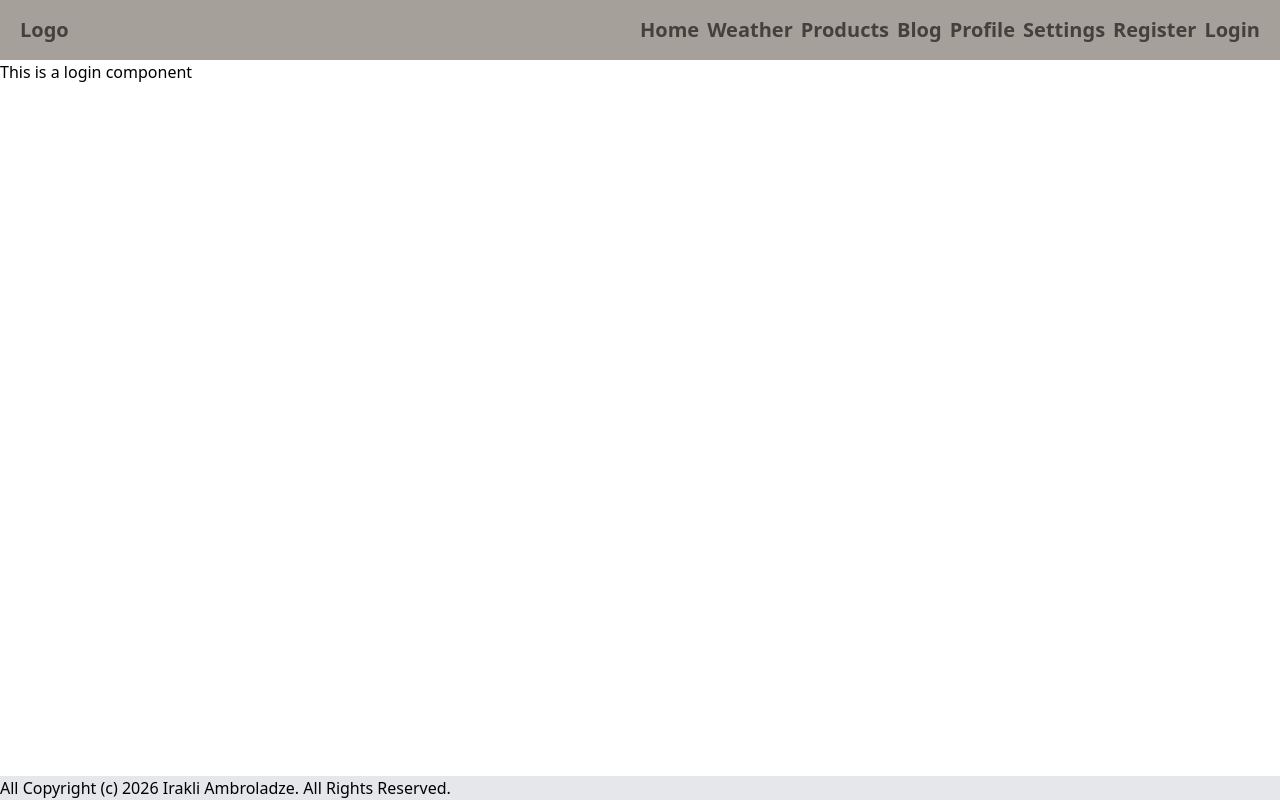
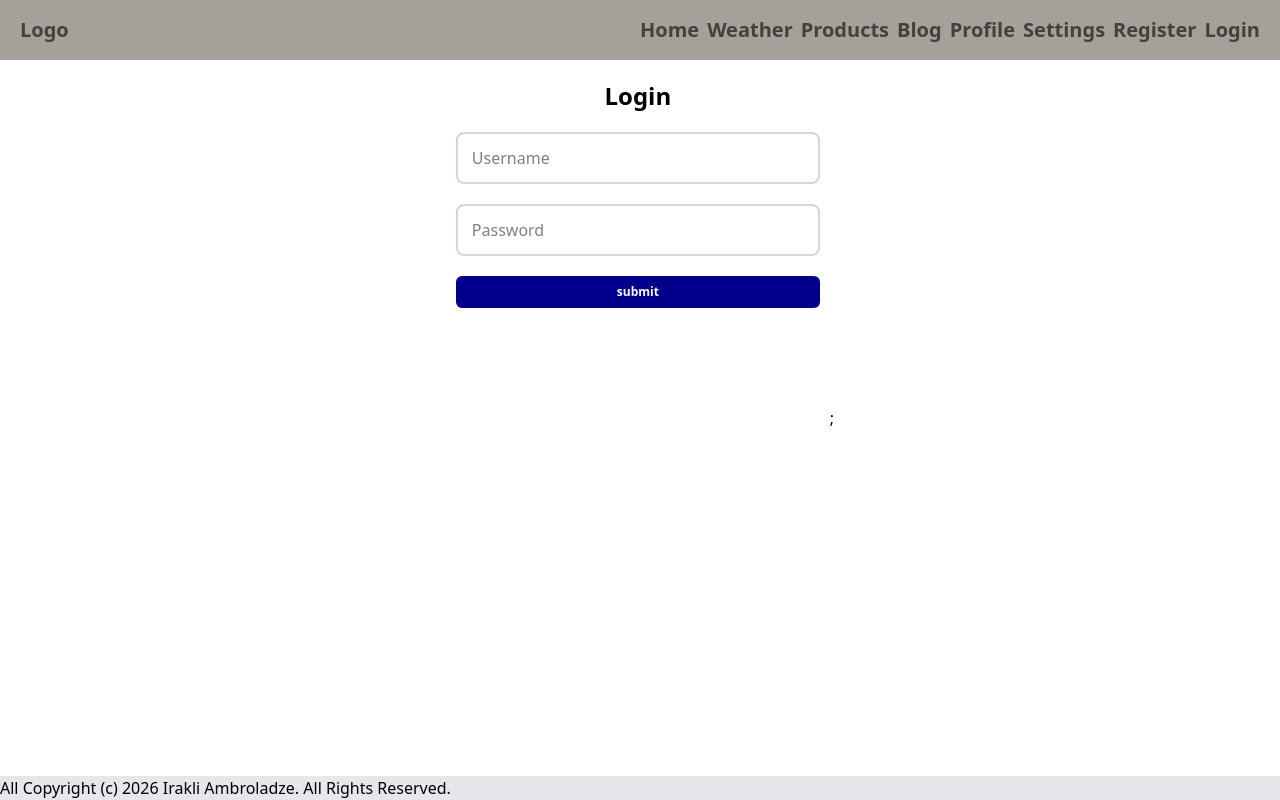
Before and after one commit to IrakliAmbroladze/react-geolab, a React (Vite) app: page /login in a window 1280 px wide. Built offline with nearby package versions, Linux system fonts and the light colour scheme.

Commit message:
feat(Login): added username and password inputs for Login form

```diff
--- /dev/null
+++ b/src/components/Form.jsx
@@ -0,0 +1,33 @@
+import { Loader } from "lucide-react";
+import { Button } from "./Button";
+
+export const Form = ({
+  title,
+  onSubmit,
+  children,
+  isValid = true,
+  isSubmitting = false,
+  hasSubmitButton = false,
+}) => {
+  return (
+    <div className="max-w-96 w-full h-full px-2.5">
+      <h1 className="text-center text-2xl font-bold my-5">{title}</h1>
+      <form onSubmit={onSubmit} className="flex flex-col gap-5 mb-5">
+        {children}
+        {hasSubmitButton && (
+          <Button
+            type="submit"
+            textContent={
+              isSubmitting ? (
+                <Loader strokeWidth={1.5} size={16} className="m-auto" />
+              ) : (
+                "submit"
+              )
+            }
+            disabled={!isValid || isSubmitting}
+          />
+        )}
+      </form>
+    </div>
+  );
+};
--- a/src/components/Input.jsx
+++ b/src/components/Input.jsx
@@ -11,11 +11,12 @@ export const Input = ({
   placeholder = "Enter text ... ",
   name = "",
   required = false,
-  register,
+  register = null,
   errorMessage = "",
 }) => {
   return (
     <div className="relative">
+      {register && (
         <input
           type={type}
           placeholder={placeholder}
@@ -24,6 +25,16 @@ export const Input = ({
           required={required}
           {...register(name)}
         />
+      )}
+      {!register && (
+        <input
+          type={type}
+          placeholder={placeholder}
+          name={name}
+          className="w-full py-3 px-3.5 border-2 border-[#d0d7de] rounded-lg outline-0 bg-white focus:border-[#5d9eff] focus:shadow-lg transition-all duration-150 ease-in-out"
+          required={required}
+        />
+      )}
       {errorMessage && <InputError>{errorMessage}</InputError>}
     </div>
   );
--- a/src/components/RegisterForm.jsx
+++ b/src/components/RegisterForm.jsx
@@ -1,9 +1,8 @@
 import { useForm } from "react-hook-form";
-import { Button } from "./Button";
 import { Input } from "./Input";
 import { yupResolver } from "@hookform/resolvers/yup";
 import { schema } from "../validations/RegisterValidation";
-import { Loader } from "lucide-react";
+import { Form } from "./Form";
 
 export const RegisterForm = () => {
   const {
@@ -23,11 +22,12 @@ export const RegisterForm = () => {
     });
   };
   return (
-    <div className="max-w-96 w-full h-full px-2.5">
-      <h1 className="text-center text-2xl font-bold my-5">Registration Form</h1>
-      <form
+    <Form
       onSubmit={handleSubmit(onSubmit)}
-        className="flex flex-col gap-5 mb-5"
+      title="Registration Form"
+      isValid={isValid}
+      isSubmitting={isSubmitting}
+      hasSubmitButton
     >
       <Input
         type="email"
@@ -57,18 +57,6 @@ export const RegisterForm = () => {
         register={register}
         errorMessage={errors.confirm_password?.message}
       />
-        <Button
-          type="submit"
-          textContent={
-            isSubmitting ? (
-              <Loader strokeWidth={1.5} size={16} className="m-auto" />
-            ) : (
-              "submit"
-            )
-          }
-          disabled={!isValid || isSubmitting}
-        />
-      </form>
-    </div>
+    </Form>
   );
 };
--- a/src/index.css
+++ b/src/index.css
@@ -1,4 +1,11 @@
 @import "tailwindcss";
+
+.center {
+  display: flex;
+  justify-content: center;
+  align-items: center;
+}
+
 /*:root {
   font-family: system-ui, Avenir, Helvetica, Arial, sans-serif;
   line-height: 1.5;
--- a/src/pages/Login.jsx
+++ b/src/pages/Login.jsx
@@ -1,3 +1,18 @@
+import { Form } from "../components/Form";
+import { Input } from "../components/Input";
+
 export default function Login() {
-  return <div>This is a login component</div>;
+  const handleSubmit = (e) => {
+    e.preventDefault();
+    console.log("submit");
+  };
+  return (
+    <div className="center h-full">
+      <Form title="Login" hasSubmitButton onSubmit={handleSubmit}>
+        <Input type="text" placeholder="Username" name="username" />
+        <Input type="password" placeholder="Password" name="password" />
+      </Form>
+      ;
+    </div>
+  );
 }
```
Lines whose indentation alone changed are shown as unchanged.
